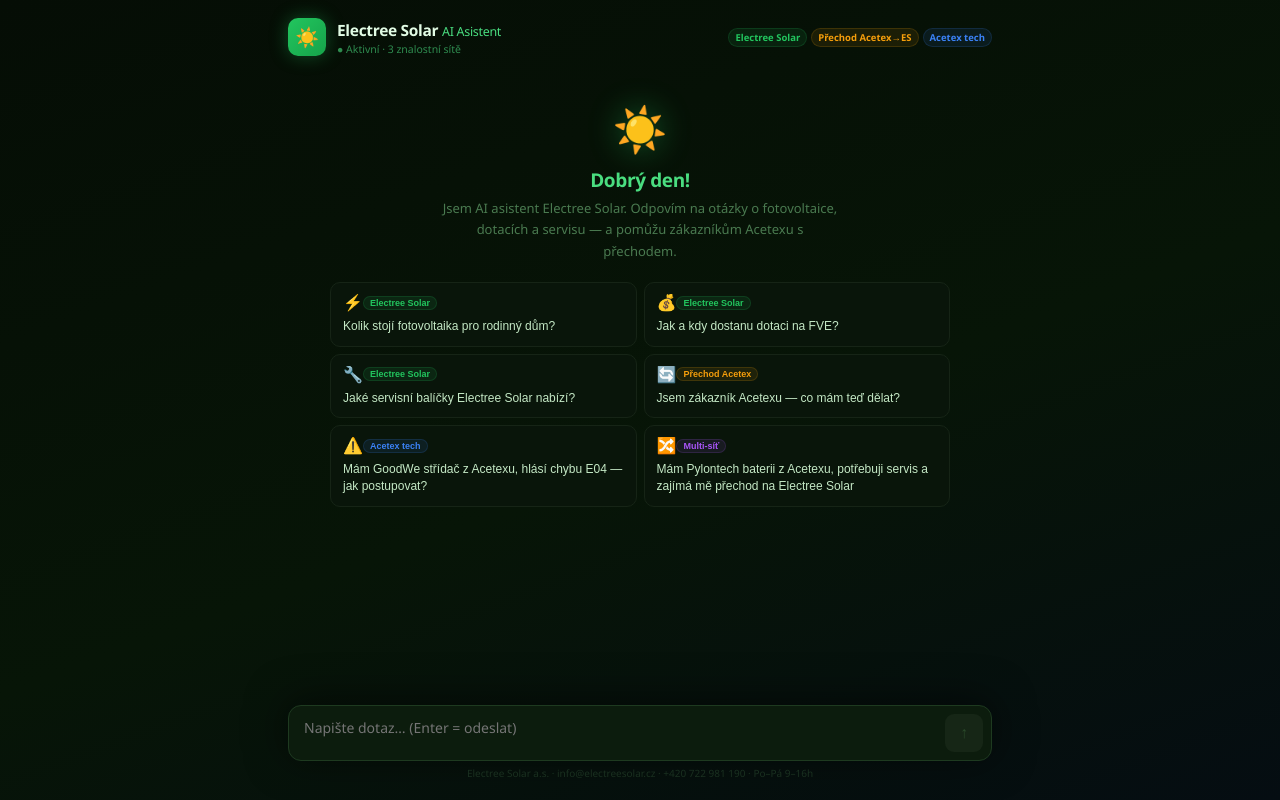
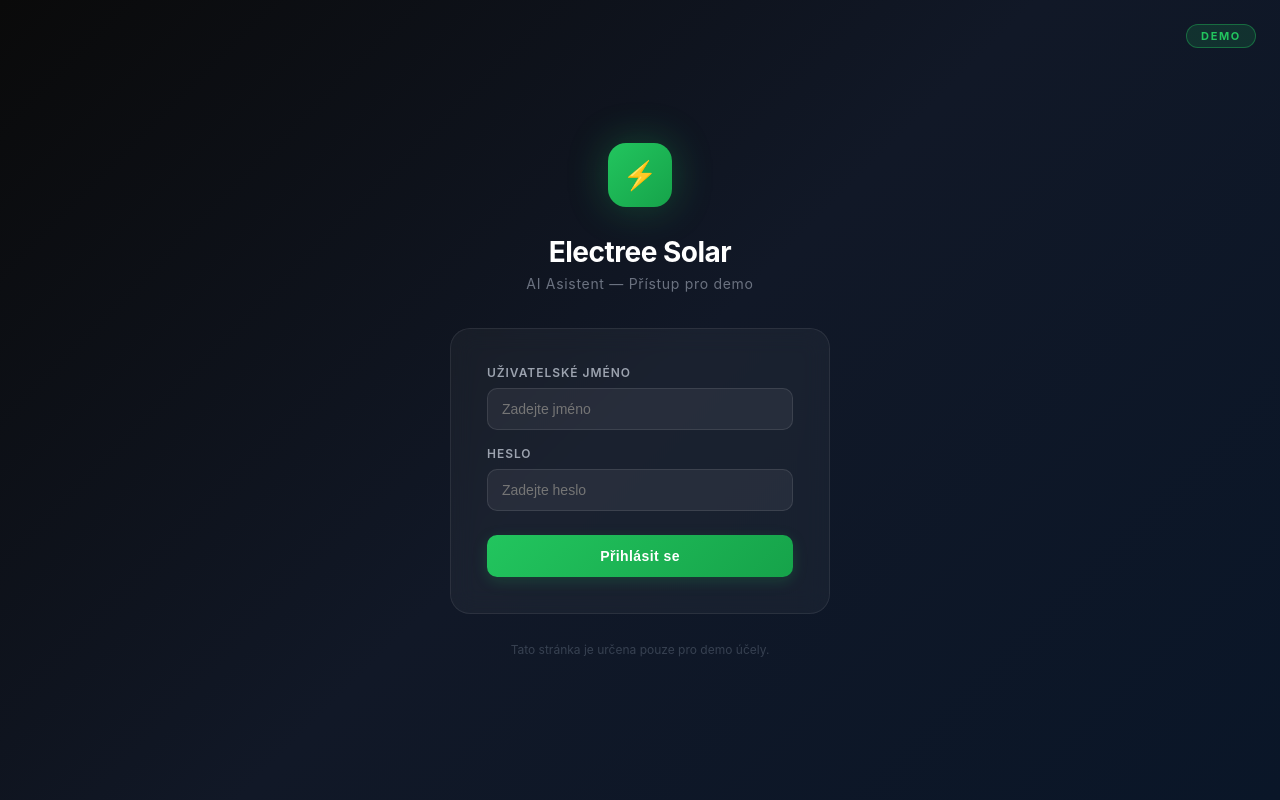
Before and after one commit to mattyss1004/Electree-chatbot, a React (Vite) app in the folder client/: page / in a window 1280 px wide. Built offline with nearby package versions, Linux system fonts and the light colour scheme.

Commit message:
Final Polish: Add password-protected login page and welcome hero section

```diff
--- a/client/src/App.jsx
+++ b/client/src/App.jsx
@@ -302,12 +302,25 @@
   const NL={ES:"Electree Solar",TRANSFER:"Přechod Acetex",ACETEX:"Acetex tech",MULTI:"Multi-síť"};
   return(
     <div style={{animation:"fu .35s ease"}}>
-      <div style={{textAlign:"center",padding:"26px 0 20px"}}>
-        <div style={{fontSize:44,filter:"drop-shadow(0 0 16px rgba(34,197,94,.45))",marginBottom:9}}>☀️</div>
-        <div style={{color:"#4ade80",fontSize:19,fontWeight:700,letterSpacing:"-.02em"}}>Dobrý den!</div>
-        <div style={{color:"#4a7a50",fontSize:13,marginTop:5,maxWidth:400,margin:"5px auto 0",lineHeight:1.65}}>
-          Jsem AI asistent Electree Solar. Odpovím na otázky o fotovoltaice, dotacích a servisu — a pomůžu zákazníkům Acetexu s přechodem.
+      {/* Hero Section */}
+      <div style={{textAlign:"center",padding:"32px 18px 28px",background:"linear-gradient(135deg,rgba(34,197,94,.06) 0%,rgba(16,163,74,.03) 100%)",borderBottom:"1px solid rgba(34,197,94,.1)",borderRadius:"0 0 16px 16px",marginBottom:12}}>
+        <div style={{fontSize:48,filter:"drop-shadow(0 0 20px rgba(34,197,94,.4))",marginBottom:14}}>☀️</div>
+        <h1 style={{color:"#e2fce5",fontSize:26,fontWeight:700,letterSpacing:"-.02em",margin:"0 0 8px 0"}}>Vítejte v Electree Solar AI</h1>
+        <p style={{color:"#9ca3af",fontSize:14,margin:"0 0 14px 0",maxWidth:520,marginLeft:"auto",marginRight:"auto",lineHeight:1.7}}>
+          Jsem váš AI asistent pro fotovoltaiku, dotace a servis. Mohu vám pomoci s technickými otázkami, informacemi o programu Nová zelená úsporám, nebo s přechodem ze služeb Acetexu.
+        </p>
+        <div style={{display:"flex",gap:8,justifyContent:"center",flexWrap:"wrap",fontSize:12,color:"#6b7280"}}>
+          <span>💡 Zeptejte se na cokoli</span>
+          <span>•</span>
+          <span>📋 Dotace a financování</span>
+          <span>•</span>
+          <span>🔧 Technická podpora</span>
         </div>
+      </div>
+
+      {/* Suggestions Section */}
+      <div style={{textAlign:"center",padding:"0 18px 8px",marginBottom:8}}>
+        <div style={{color:"#6b7280",fontSize:12,fontWeight:600,letterSpacing:"0.05em",textTransform:"uppercase"}}>Vyzkoušejte tyto dotazy</div>
       </div>
       <div style={{display:"grid",gridTemplateColumns:"1fr 1fr",gap:7,maxWidth:620,margin:"0 auto"}}>
         {QS.map((q,i)=>(
--- /dev/null
+++ b/client/src/LoginPage.jsx
@@ -0,0 +1,207 @@
+import { useState } from 'react';
+
+const VALID_USERNAME = 'electree';
+const VALID_PASSWORD = 'Solar2026';
+
+export default function LoginPage({ onLogin }) {
+  const [username, setUsername] = useState('');
+  const [password, setPassword] = useState('');
+  const [error, setError] = useState('');
+  const [status, setStatus] = useState('idle'); // idle | success | error
+
+  const handleSubmit = (e) => {
+    e.preventDefault();
+    if (username.trim() === VALID_USERNAME && password === VALID_PASSWORD) {
+      setStatus('success');
+      setError('');
+      setTimeout(() => onLogin(), 1200);
+    } else {
+      setStatus('error');
+      setError('Nesprávné přihlašovací údaje.');
+      setTimeout(() => setStatus('idle'), 2000);
+    }
+  };
+
+  return (
+    <div style={{
+      minHeight: '100vh',
+      background: 'linear-gradient(135deg, #0a0a0a 0%, #111827 50%, #0a1628 100%)',
+      display: 'flex',
+      flexDirection: 'column',
+      alignItems: 'center',
+      justifyContent: 'center',
+      fontFamily: "'Inter', -apple-system, BlinkMacSystemFont, sans-serif",
+      padding: '20px',
+    }}>
+      {/* DEMO badge */}
+      <div style={{
+        position: 'absolute',
+        top: '24px',
+        right: '24px',
+        background: 'rgba(34, 197, 94, 0.15)',
+        border: '1px solid rgba(34, 197, 94, 0.4)',
+        color: '#22c55e',
+        padding: '4px 14px',
+        borderRadius: '999px',
+        fontSize: '11px',
+        fontWeight: '700',
+        letterSpacing: '0.15em',
+        textTransform: 'uppercase',
+      }}>DEMO</div>
+
+      {/* Logo / Icon */}
+      <div style={{
+        width: '64px',
+        height: '64px',
+        background: 'linear-gradient(135deg, #22c55e, #16a34a)',
+        borderRadius: '18px',
+        display: 'flex',
+        alignItems: 'center',
+        justifyContent: 'center',
+        marginBottom: '28px',
+        boxShadow: '0 0 40px rgba(34, 197, 94, 0.3)',
+        fontSize: '28px',
+      }}>⚡</div>
+
+      {/* Title */}
+      <h1 style={{
+        color: '#ffffff',
+        fontSize: '28px',
+        fontWeight: '700',
+        margin: '0 0 6px 0',
+        letterSpacing: '-0.5px',
+        textAlign: 'center',
+      }}>Electree Solar</h1>
+
+      <p style={{
+        color: '#6b7280',
+        fontSize: '14px',
+        margin: '0 0 36px 0',
+        textAlign: 'center',
+        letterSpacing: '0.05em',
+      }}>AI Asistent — Přístup pro demo</p>
+
+      {/* Card */}
+      <div style={{
+        background: 'rgba(255,255,255,0.04)',
+        border: '1px solid rgba(255,255,255,0.08)',
+        borderRadius: '20px',
+        padding: '36px',
+        width: '100%',
+        maxWidth: '380px',
+        backdropFilter: 'blur(12px)',
+      }}>
+        <form onSubmit={handleSubmit}>
+          {/* Username */}
+          <div style={{ marginBottom: '16px' }}>
+            <label style={{
+              display: 'block',
+              color: '#9ca3af',
+              fontSize: '12px',
+              fontWeight: '600',
+              letterSpacing: '0.08em',
+              textTransform: 'uppercase',
+              marginBottom: '8px',
+            }}>Uživatelské jméno</label>
+            <input
+              type="text"
+              value={username}
+              onChange={e => setUsername(e.target.value)}
+              placeholder="Zadejte jméno"
+              autoComplete="username"
+              style={{
+                width: '100%',
+                background: 'rgba(255,255,255,0.06)',
+                border: `1px solid ${status === 'error' ? 'rgba(239,68,68,0.5)' : 'rgba(255,255,255,0.1)'}`,
+                borderRadius: '10px',
+                padding: '12px 14px',
+                color: '#ffffff',
+                fontSize: '14px',
+                outline: 'none',
+                boxSizing: 'border-box',
+                transition: 'border-color 0.2s',
+              }}
+            />
+          </div>
+
+          {/* Password */}
+          <div style={{ marginBottom: '24px' }}>
+            <label style={{
+              display: 'block',
+              color: '#9ca3af',
+              fontSize: '12px',
+              fontWeight: '600',
+              letterSpacing: '0.08em',
+              textTransform: 'uppercase',
+              marginBottom: '8px',
+            }}>Heslo</label>
+            <input
+              type="password"
+              value={password}
+              onChange={e => setPassword(e.target.value)}
+              placeholder="Zadejte heslo"
+              autoComplete="current-password"
+              style={{
+                width: '100%',
+                background: 'rgba(255,255,255,0.06)',
+                border: `1px solid ${status === 'error' ? 'rgba(239,68,68,0.5)' : 'rgba(255,255,255,0.1)'}`,
+                borderRadius: '10px',
+                padding: '12px 14px',
+                color: '#ffffff',
+                fontSize: '14px',
+                outline: 'none',
+                boxSizing: 'border-box',
+                transition: 'border-color 0.2s',
+              }}
+            />
+          </div>
+
+          {/* Error message */}
+          {error && (
+            <p style={{
+              color: '#ef4444',
+              fontSize: '13px',
+              margin: '-12px 0 16px 0',
+              textAlign: 'center',
+            }}>{error}</p>
+          )}
+
+          {/* Submit button */}
+          <button
+            type="submit"
+            style={{
+              width: '100%',
+              padding: '13px',
+              borderRadius: '10px',
+              border: 'none',
+              cursor: status === 'success' ? 'default' : 'pointer',
+              fontSize: '14px',
+              fontWeight: '600',
+              letterSpacing: '0.03em',
+              transition: 'all 0.3s ease',
+              background: status === 'success'
+                ? 'linear-gradient(135deg, #22c55e, #16a34a)'
+                : status === 'error'
+                ? 'linear-gradient(135deg, #ef4444, #dc2626)'
+                : 'linear-gradient(135deg, #22c55e, #16a34a)',
+              color: '#ffffff',
+              boxShadow: status === 'success'
+                ? '0 0 20px rgba(34,197,94,0.5)'
+                : '0 4px 15px rgba(34,197,94,0.2)',
+            }}
+          >
+            {status === 'success' ? '✓ Přihlášení úspěšné' : status === 'error' ? '✗ Nesprávné údaje' : 'Přihlásit se'}
+          </button>
+        </form>
+      </div>
+
+      {/* Footer note */}
+      <p style={{
+        color: '#374151',
+        fontSize: '12px',
+        marginTop: '28px',
+        textAlign: 'center',
+      }}>Tato stránka je určena pouze pro demo účely.</p>
+    </div>
+  );
+}
--- a/client/src/main.jsx
+++ b/client/src/main.jsx
@@ -1,9 +1,15 @@
-import React from "react";
+import React, { useState } from "react";
 import ReactDOM from "react-dom/client";
 import App from "./App.jsx";
+import LoginPage from "./LoginPage.jsx";
+
+function Root() {
+  const [loggedIn, setLoggedIn] = useState(false);
+  return loggedIn ? <App /> : <LoginPage onLogin={() => setLoggedIn(true)} />;
+}
 
 ReactDOM.createRoot(document.getElementById("root")).render(
   <React.StrictMode>
-    <App />
+    <Root />
   </React.StrictMode>
 );
```
